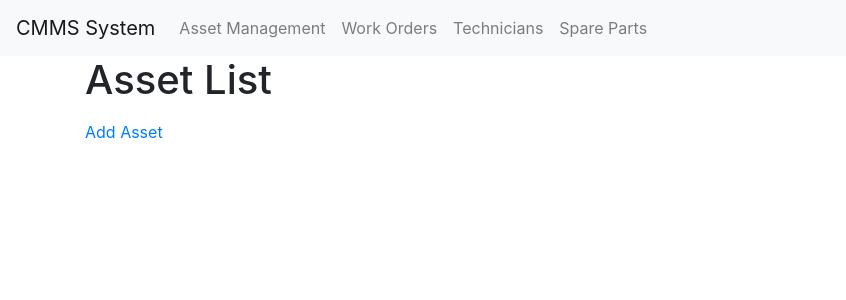
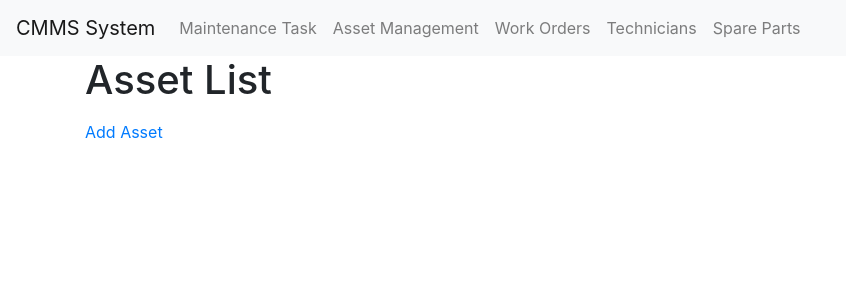
Before and after one commit to brian-benedict/CMMS_System, a Django app: page /assets/ in a window 1280 px wide. Shown: the top 300 px of the page, without its empty margins (0-846 px from the left). Run offline with Django 4.2, Linux system fonts and the light colour scheme; data that the repository does not hold is empty; some libraries are stand-ins or nearby versions.

Commit message:
maintenance task list in base.html

```diff
--- a/system/templates/base.html
+++ b/system/templates/base.html
@@ -16,6 +16,9 @@
         </button>
         <div class="collapse navbar-collapse" id="navbarNav">
             <ul class="navbar-nav">
+                <li class="nav-item">
+                    <a class="nav-link" href="{% url 'maintenance_task_list' %}">Maintenance Task</a>
+                </li>
                 <li class="nav-item">
                     <a class="nav-link" href="{% url 'asset_list' %}">Asset Management</a>
                 </li>
```
